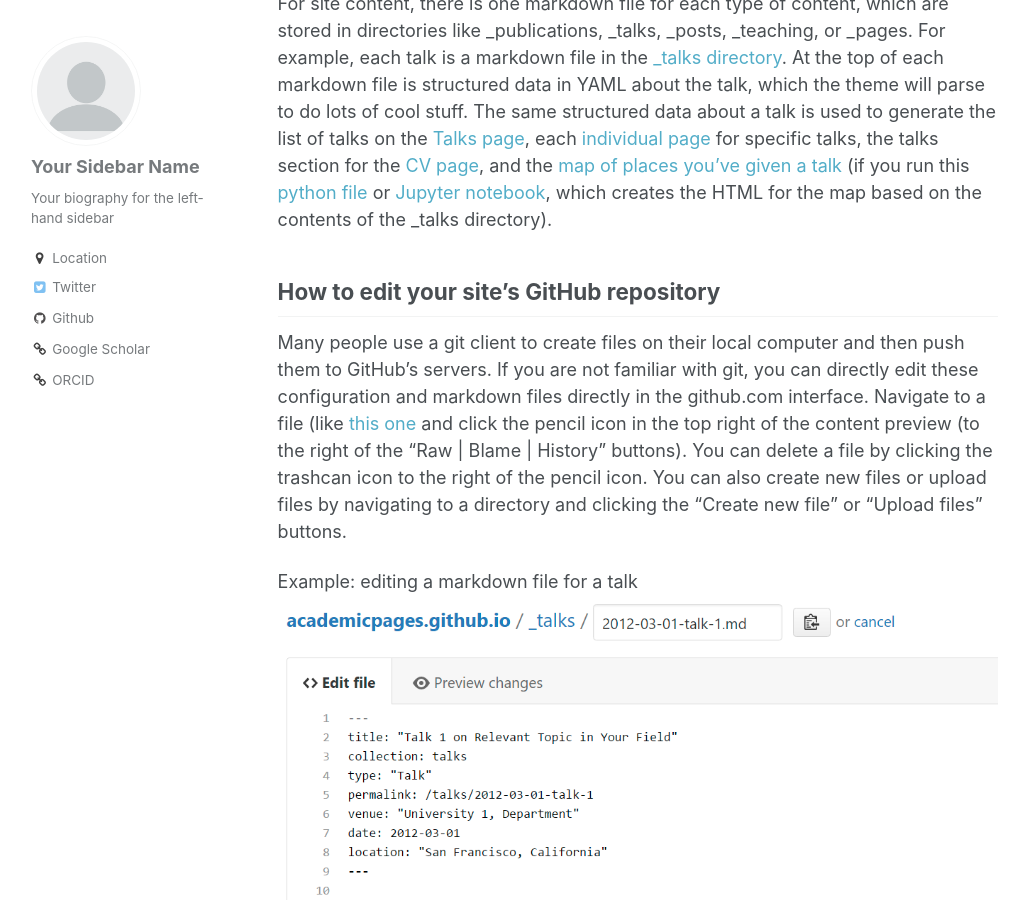
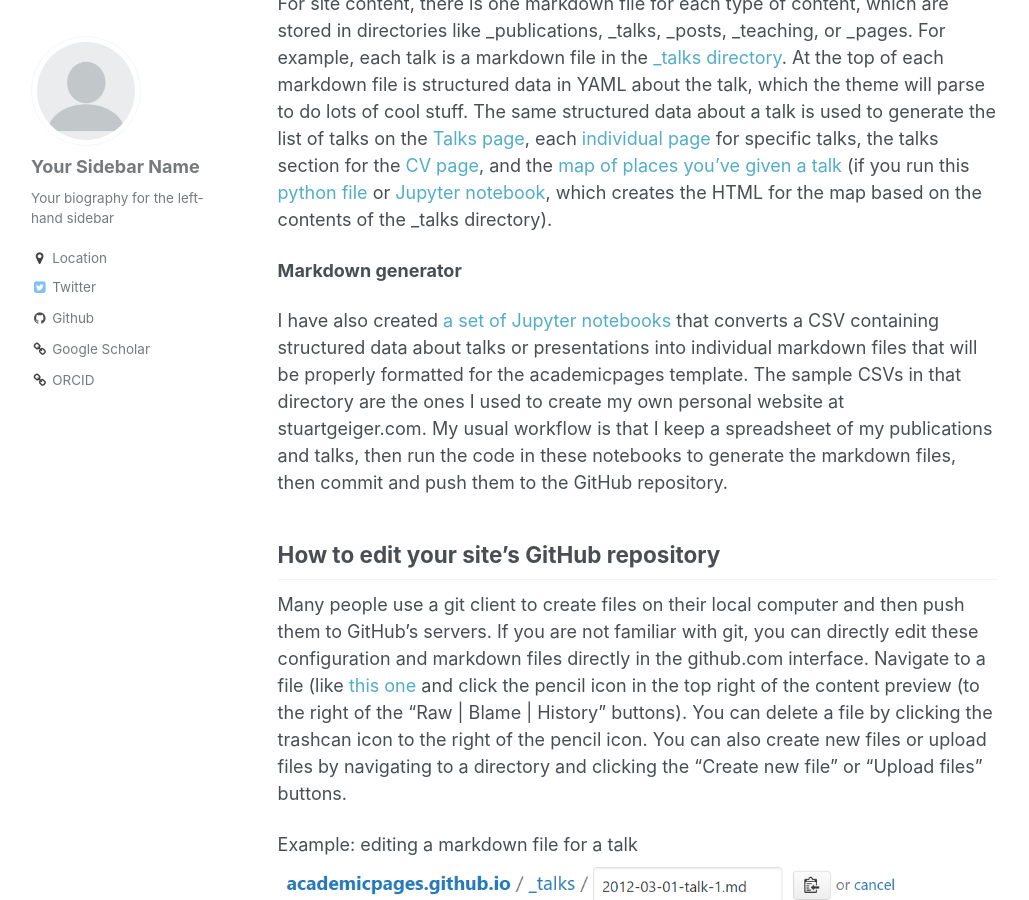
Before and after one commit to binhqnguyen/binhqnguyen.github.io, a Jekyll site: the page built from _pages/about.md, in a window 1280 px wide and 900 px high, scrolled down 1792 px. Shown: the whole window, without its empty margins (27-1056 px from the left). Built offline with Jekyll 4.4.1, drawn with Linux system fonts in a browser that asks for light colours.

Commit message:
add markdown generator

```diff
--- a/_pages/about.md
+++ b/_pages/about.md
@@ -33,6 +33,11 @@ Create content & metadata
 ------
 For site content, there is one markdown file for each type of content, which are stored in directories like _publications, _talks, _posts, _teaching, or _pages. For example, each talk is a markdown file in the [_talks directory](https://github.com/academicpages/academicpages.github.io/tree/master/_talks). At the top of each markdown file is structured data in YAML about the talk, which the theme will parse to do lots of cool stuff. The same structured data about a talk is used to generate the list of talks on the [Talks page](https://academicpages.github.io/talks), each [individual page](https://academicpages.github.io/talks/2012-03-01-talk-1) for specific talks, the talks section for the [CV page](https://academicpages.github.io/cv), and the [map of places you've given a talk](https://academicpages.github.io/talkmap.html) (if you run this [python file](https://github.com/academicpages/academicpages.github.io/blob/master/talkmap.py) or [Jupyter notebook](https://github.com/academicpages/academicpages.github.io/blob/master/talkmap.ipynb), which creates the HTML for the map based on the contents of the _talks directory).
 
+**Markdown generator**
+
+I have also created [a set of Jupyter notebooks](https://github.com/academicpages/academicpages.github.io/tree/master/markdown_generator
+) that converts a CSV containing structured data about talks or presentations into individual markdown files that will be properly formatted for the academicpages template. The sample CSVs in that directory are the ones I used to create my own personal website at stuartgeiger.com. My usual workflow is that I keep a spreadsheet of my publications and talks, then run the code in these notebooks to generate the markdown files, then commit and push them to the GitHub repository.
+
 How to edit your site's GitHub repository
 ------
 Many people use a git client to create files on their local computer and then push them to GitHub's servers. If you are not familiar with git, you can directly edit these configuration and markdown files directly in the github.com interface. Navigate to a file (like [this one](https://github.com/academicpages/academicpages.github.io/blob/master/_talks/2012-03-01-talk-1.md) and click the pencil icon in the top right of the content preview (to the right of the "Raw | Blame | History" buttons). You can delete a file by clicking the trashcan icon to the right of the pencil icon. You can also create new files or upload files by navigating to a directory and clicking the "Create new file" or "Upload files" buttons.
```
